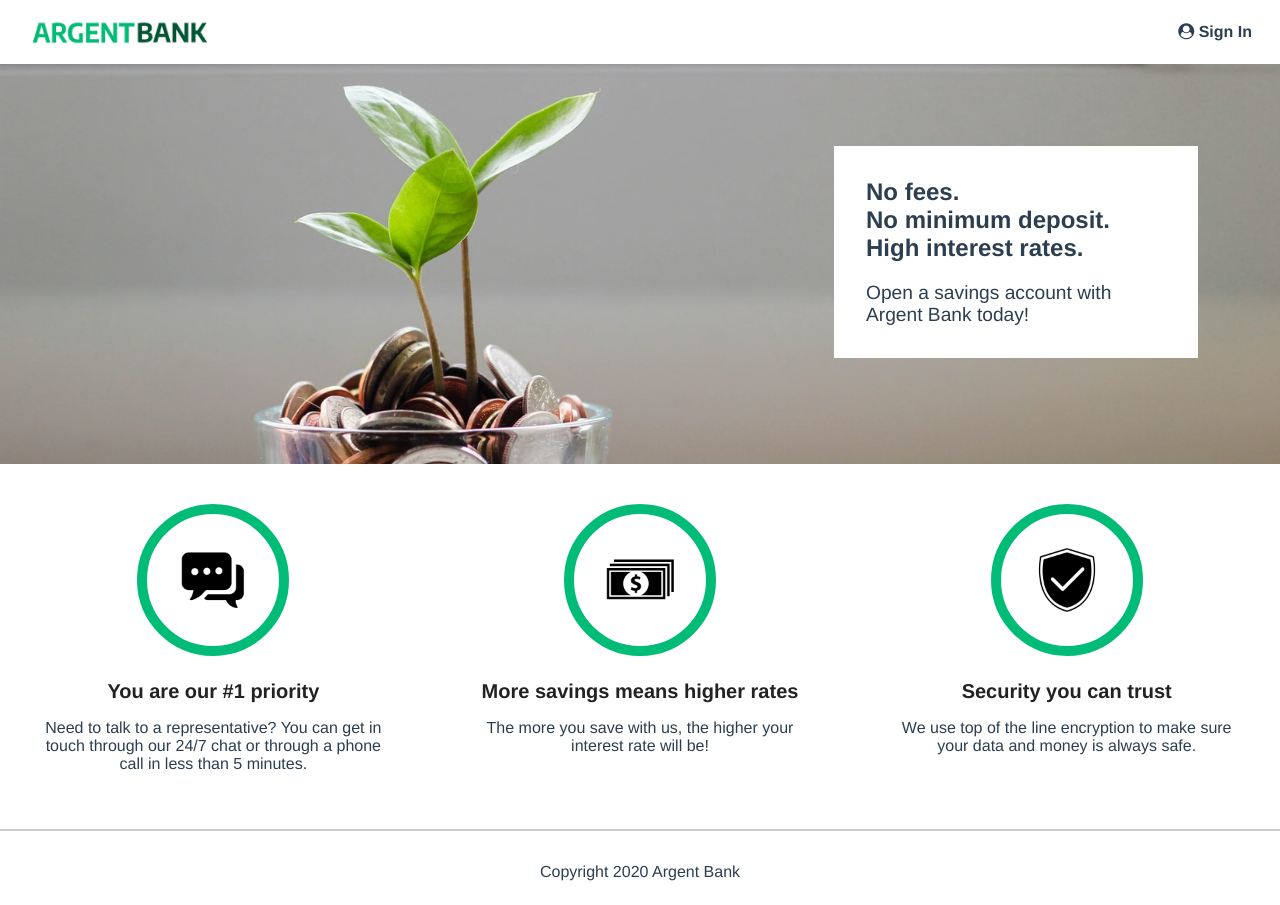
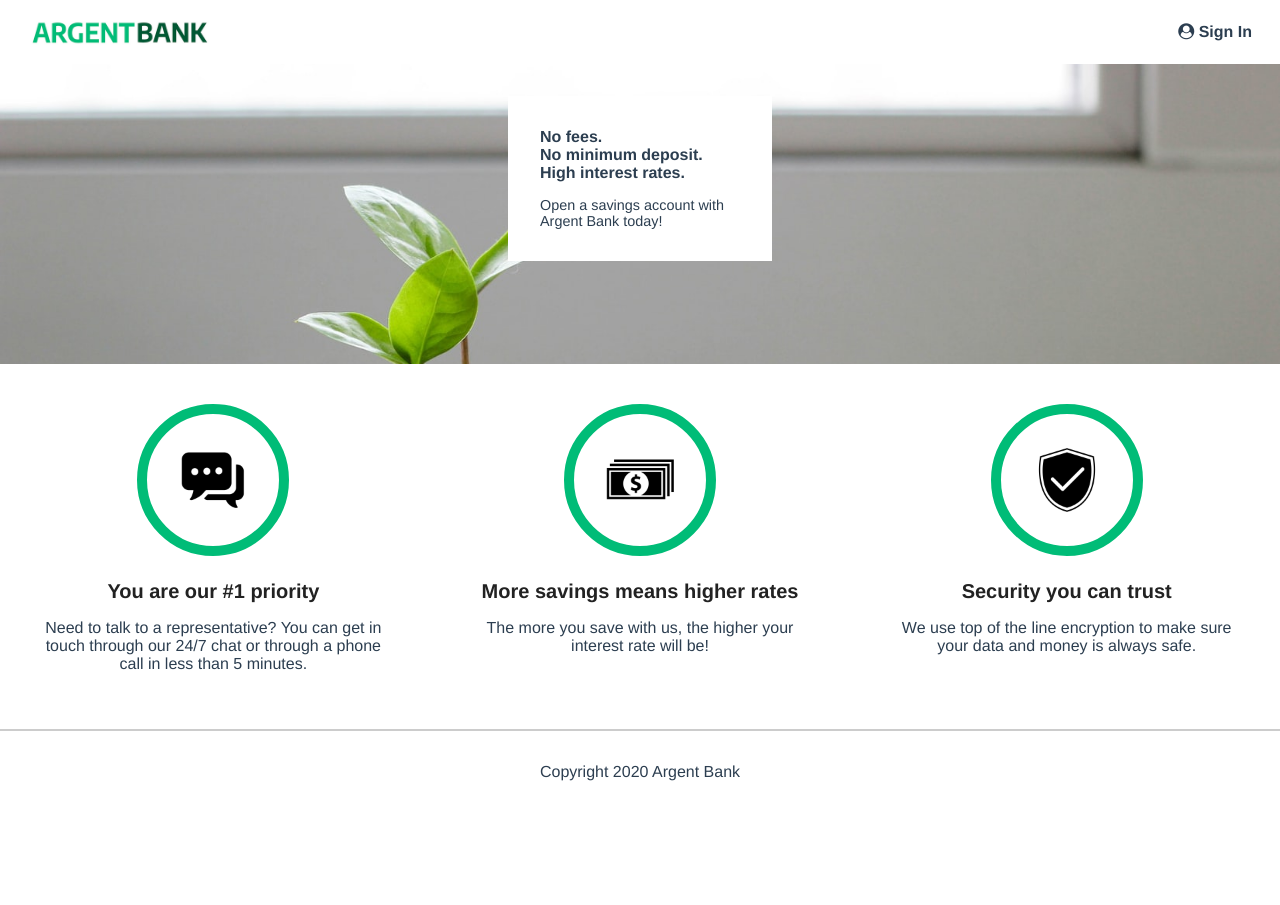
Before and after one commit to tetyanachouteau/projet-10-bank-front, a React (Create React App) app: page / in a window 1280 px wide. After the commit the page ends 805 px from the top, so only its background shows below. Built offline with nearby package versions, Linux system fonts and the light colour scheme.

Commit message:
Homepage avec Feature et CSS

```diff
--- /dev/null
+++ b/src/components/Feature.jsx
@@ -0,0 +1,14 @@
+import React from 'react';
+import styles from './Feature.module.css';
+
+// propriété de props
+function Feature({image, alt, title, description}) {
+    return (
+       <div className={styles.featureItem}>
+            <img src={image} alt={alt} className={styles.featureIcon} />
+            <h3 className={styles.featureItemTitle}>{title}</h3>
+            <p>{description}</p>
+        </div>
+    );
+}
+export default Feature;
--- /dev/null
+++ b/src/components/Feature.module.css
@@ -0,0 +1,18 @@
+.featureIcon {
+    width: 100px;
+    border: 10px solid #00bc77;
+    border-radius: 50%;
+    padding: 1rem;
+}
+
+.featureItem {
+    flex: 1;
+    padding: 2.5rem;
+}
+
+.featureItemTitle {
+    color: #222;
+    font-size: 1.25rem;
+    font-weight: bold;
+    margin-bottom: 0.5rem;
+}
--- a/src/pages/homepage.jsx
+++ b/src/pages/homepage.jsx
@@ -1,51 +1,24 @@
 import React from 'react';
 import styles from "./homepage.module.css";
+import Feature from '../components/Feature';
 
 function Homepage() {
     return (
         <main>
-            <div className="hero">
-                <section className="hero-content">
-                <h2 className="sr-only">Promoted Content</h2>
-                <p className="subtitle">No fees.</p>
-                <p className="subtitle">No minimum deposit.</p>
-                <p className="subtitle">High interest rates.</p>
-                <p className="text">Open a savings account with Argent Bank today!</p>
+            <div className={styles.hero}>
+                <section className={styles.heroContent}>
+                    <h2 className={styles.srOnly}>Promoted Content</h2>
+                    <p className={styles.subtitle}>No fees.</p>
+                    <p className={styles.subtitle}>No minimum deposit.</p>
+                    <p className={styles.subtitle}>High interest rates.</p>
+                    <p className={styles.text}>Open a savings account with Argent Bank today!</p>
                 </section>
             </div>
-            <section className="features">
-                <h2 className="sr-only">Features</h2>
-                <div className="feature-item">
-                <img src="./img/icon-chat.png" alt="Chat Icon" className="feature-icon" />
-                <h3 className="feature-item-title">You are our #1 priority</h3>
-                <p>
-                    Need to talk to a representative? You can get in touch through our
-                    24/7 chat or through a phone call in less than 5 minutes.
-                </p>
-                </div>
-                <div className="feature-item">
-                <img
-                    src="./img/icon-money.png"
-                    alt="Chat Icon"
-                    className="feature-icon"
-                />
-                <h3 className="feature-item-title">More savings means higher rates</h3>
-                <p>
-                    The more you save with us, the higher your interest rate will be!
-                </p>
-                </div>
-                <div className="feature-item">
-                <img
-                    src="./img/icon-security.png"
-                    alt="Chat Icon"
-                    className="feature-icon"
-                />
-                <h3 className="feature-item-title">Security you can trust</h3>
-                <p>
-                    We use top of the line encryption to make sure your data and money
-                    is always safe.
-                </p>
-                </div>
+            <section className={styles.features}>
+                <h2 className={styles.srOnly}>Features</h2>
+                <Feature image="./img/icon-chat.png" alt="Chat Icon" title="You are our #1 priority" description="Need to talk to a representative? You can get in touch through our 24/7 chat or through a phone call in less than 5 minutes."/>
+                <Feature image="./img/icon-money.png" alt="Money Icon" title="More savings means higher rates" description="The more you save with us, the higher your interest rate will be!"/>
+                <Feature image="./img/icon-security.png" alt="Security Icon" title="Security you can trust" description="We use top of the line encryption to make sure your data and money is always safe."/>
             </section>
         </main>
     );
--- a/src/pages/homepage.module.css
+++ b/src/pages/homepage.module.css
@@ -0,0 +1,57 @@
+.features {
+    display: flex;
+    flex-direction: column;
+}
+
+@media (min-width: 920px) {
+    .features {
+        flex-direction: row;
+    }
+}
+
+.srOnly {
+    border: 0 !important;
+    clip: rect(1px, 1px, 1px, 1px) !important;
+    /* 1 */
+    -webkit-clip-path: inset(50%) !important;
+    clip-path: inset(50%) !important;
+    /* 2 */
+    height: 1px !important;
+    margin: -1px !important;
+    overflow: hidden !important;
+    padding: 0 !important;
+    position: absolute !important;
+    width: 1px !important;
+    white-space: nowrap !important;
+    /* 3 */
+}
+
+.hero {
+    background-image: url('../../public/img/bank-tree.jpeg');
+    background-position: 0 -50px;
+    background-size: cover;
+    background-repeat: no-repeat;
+    height: 300px;
+    position: relative;
+}
+
+.heroContent {
+    position: relative;
+    top: 2rem;
+    width: 200px;
+    background: white;
+    padding: 2rem;
+    text-align: left;
+    margin: 0 auto;
+}
+
+.heroContent .subtitle {
+    font-weight: bold;
+    font-size: 1rem;
+    margin: 0;
+}
+
+.heroContent .text {
+    margin-bottom: 0;
+    font-size: 0.9rem;
+}
```
